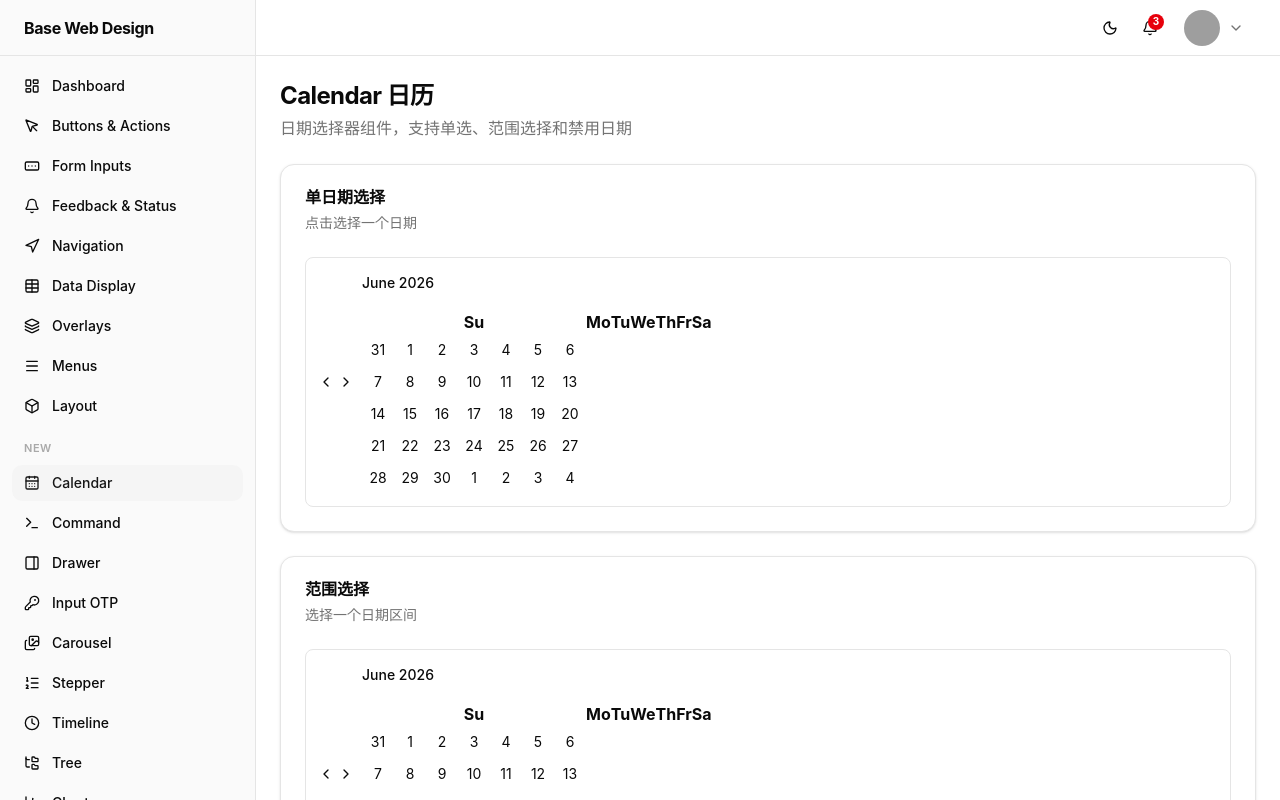
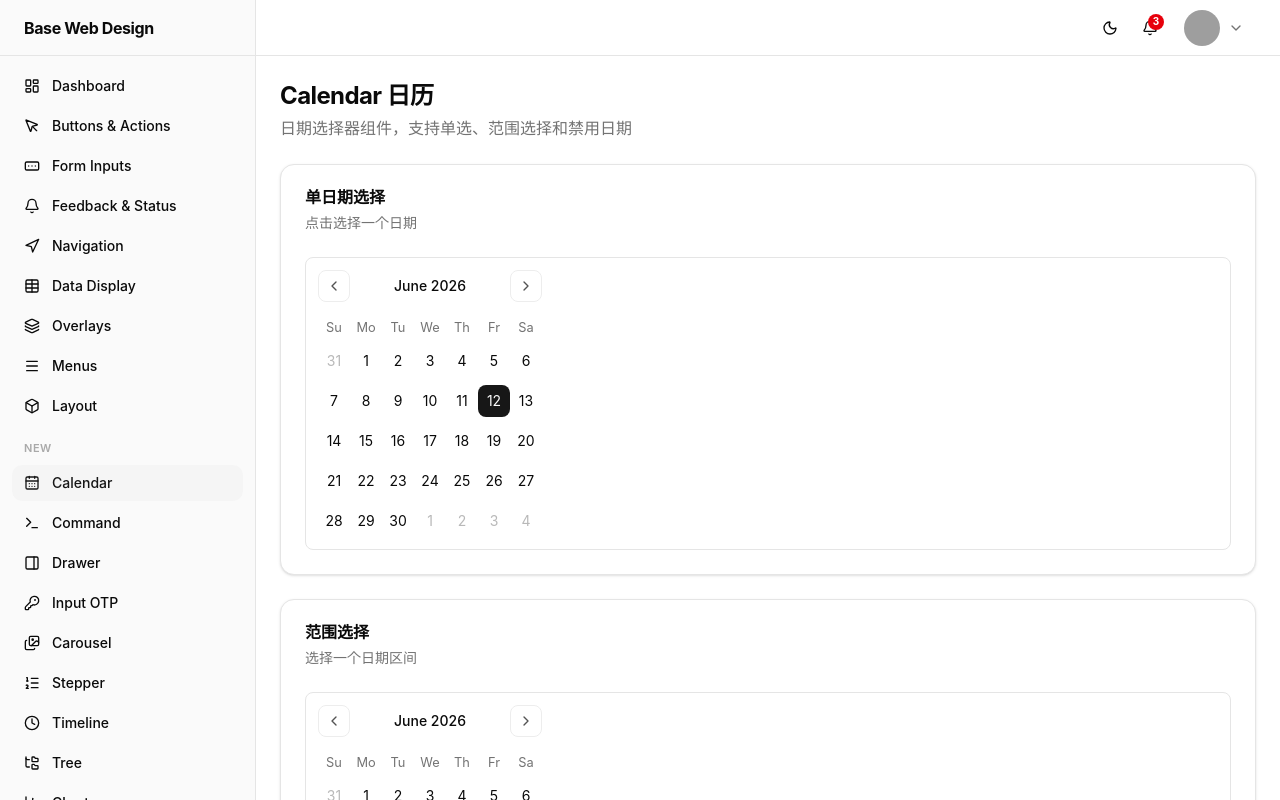
Before and after one commit to hengboy/base-web-design, a React (Vite) app: page /calendar in a window 1280 px wide. Shown: the top 800 px of the page. Built offline with nearby package versions, Linux system fonts and the light colour scheme; grey boxes are pictures that could not be loaded.

Commit message:
:art: 更新日历组件 class 名称映射以适配新版本
将 react-day-picker 的旧版 class 名（nav_button、head_row、day_range_start 等）替换为新版本对应的名称。

```diff
--- a/src/components/ui/calendar.tsx
+++ b/src/components/ui/calendar.tsx
@@ -13,48 +13,48 @@ function Calendar({
 }: React.ComponentProps<typeof DayPicker>) {
   return (
     <DayPicker
+      navLayout="around"
       showOutsideDays={showOutsideDays}
       className={cn('p-3', className)}
       classNames={{
         months: 'flex flex-col sm:flex-row gap-2',
-        month: 'flex flex-col gap-4',
-        caption: 'flex justify-center pt-1 relative items-center gap-1',
+        month: 'relative flex flex-col gap-4',
+        month_caption: 'flex h-8 items-center justify-center px-9 whitespace-nowrap',
         caption_label: 'text-sm font-medium',
         nav: 'flex items-center gap-1',
-        nav_button: cn(
+        button_previous: cn(
           buttonVariants({ variant: 'outline' }),
-          'size-7 bg-transparent p-0 opacity-50 hover:opacity-100'
+          'absolute left-0 top-0 z-10 size-8 bg-transparent p-0 opacity-70 hover:opacity-100'
         ),
-        nav_button_previous: 'absolute left-0',
-        nav_button_next: 'absolute right-0',
-        table: 'w-full border-collapse space-x-1',
-        head_row: 'flex',
-        head_cell:
+        button_next: cn(
+          buttonVariants({ variant: 'outline' }),
+          'absolute right-0 top-0 z-10 size-8 bg-transparent p-0 opacity-70 hover:opacity-100'
+        ),
+        month_grid: 'w-full border-collapse',
+        weekdays: 'flex',
+        weekday:
           'text-muted-foreground rounded-md w-8 font-normal text-[0.8rem]',
-        row: 'flex w-full mt-2',
-        cell: cn(
-          'relative p-0 text-center text-sm focus-within:relative focus-within:z-20 [&:has([aria-selected])]:bg-accent [&:has([aria-selected].day-range-end)]:rounded-r-md',
+        week: 'mt-2 flex w-full',
+        day: cn(
+          'relative h-8 w-8 p-0 text-center text-sm focus-within:relative focus-within:z-20',
           props.mode === 'range'
-            ? '[&:has(>.day-range-end)]:rounded-r-md [&:has(>.day-range-start)]:rounded-l-md first:[&:has([aria-selected])]:rounded-l-md last:[&:has([aria-selected])]:rounded-r-md'
-            : '[&:has([aria-selected])]:rounded-md'
+            ? '[&.range_start]:rounded-l-md [&.range_start]:bg-accent [&.range_middle]:bg-accent [&.range_end]:rounded-r-md [&.range_end]:bg-accent first:[&.selected]:rounded-l-md last:[&.selected]:rounded-r-md'
+            : '[&.selected]:rounded-md [&.selected>button]:bg-primary [&.selected>button]:text-primary-foreground [&.selected>button]:hover:bg-primary [&.selected>button]:hover:text-primary-foreground'
         ),
-        day: cn(
-          buttonVariants({ variant: 'ghost' }),
-          'size-8 p-0 font-normal aria-selected:opacity-100'
-        ),
-        day_range_start:
-          'day-range-start aria-selected:bg-primary aria-selected:text-primary-foreground',
-        day_range_end:
-          'day-range-end aria-selected:bg-primary aria-selected:text-primary-foreground',
-        day_selected:
-          'bg-primary text-primary-foreground hover:bg-primary hover:text-primary-foreground focus:bg-primary focus:text-primary-foreground',
-        day_today: 'bg-accent text-accent-foreground',
-        day_outside:
-          'day-outside text-muted-foreground aria-selected:text-muted-foreground',
-        day_disabled: 'text-muted-foreground opacity-50',
-        day_range_middle:
-          'aria-selected:bg-accent aria-selected:text-accent-foreground',
-        day_hidden: 'invisible',
+        day_button:
+          'flex size-8 items-center justify-center rounded-md p-0 font-normal transition-colors hover:bg-accent hover:text-accent-foreground focus-visible:outline-none focus-visible:ring-2 focus-visible:ring-ring focus-visible:ring-offset-2',
+        range_start:
+          'range_start [&>button]:bg-primary [&>button]:text-primary-foreground [&>button]:hover:bg-primary [&>button]:hover:text-primary-foreground',
+        range_end:
+          'range_end [&>button]:bg-primary [&>button]:text-primary-foreground [&>button]:hover:bg-primary [&>button]:hover:text-primary-foreground',
+        selected: props.mode === 'range' ? 'selected' : 'selected',
+        today: '[&>button]:bg-accent [&>button]:text-accent-foreground',
+        outside:
+          'outside text-muted-foreground opacity-50 [&>button]:text-muted-foreground',
+        disabled: 'text-muted-foreground opacity-50 [&>button]:cursor-not-allowed',
+        range_middle:
+          'range_middle [&>button]:rounded-none [&>button]:bg-transparent [&>button]:text-accent-foreground [&>button]:hover:bg-transparent [&>button]:hover:text-accent-foreground',
+        hidden: 'invisible',
         ...classNames,
       }}
       components={{
```
